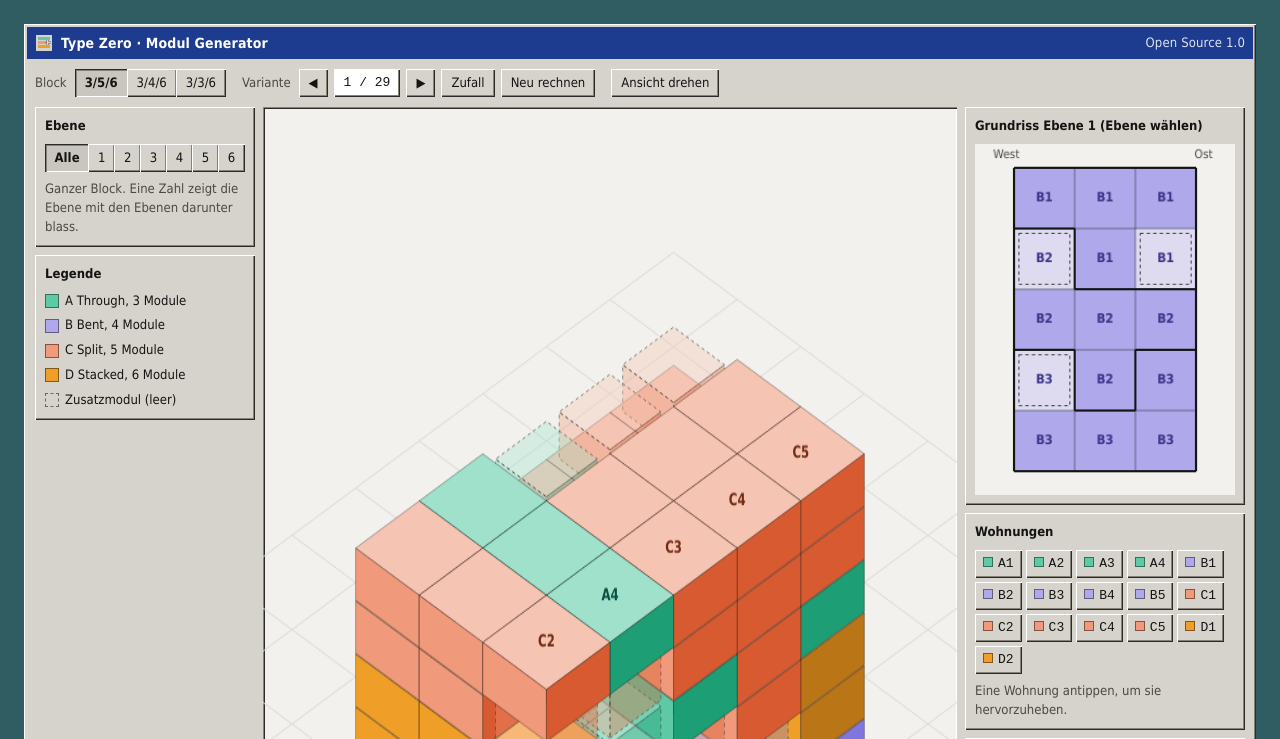
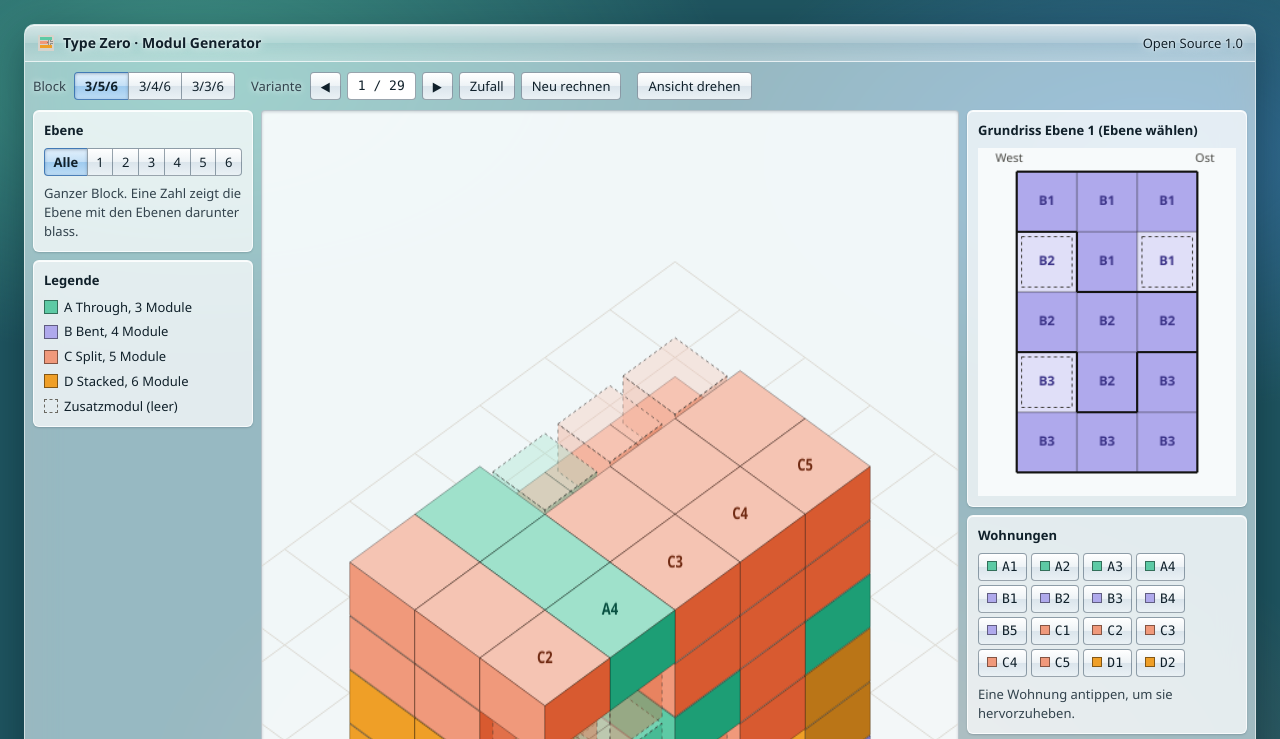
Before and after one commit to typezero-eth/typezero-eth.github.io, a plain HTML site: page index.html in a window 1280 px wide. Shown: the top 739 px of the page. Drawn offline with Linux system fonts and the light colour scheme.

Commit message:
Glas-Gestaltung: halbtransparentes Fenster, glänzende Knöpfe
Co-Authored-By: Claude Opus 5.5 <noreply@anthropic.com>

```diff
--- a/index.html
+++ b/index.html
@@ -7,44 +7,51 @@
 <meta name="description" content="Open Source Modul Generator für das Wohnsystem Type Zero: gültige Varianten für Blöcke 3/5/6, 3/4/6 und 3/3/6, Ebene für Ebene.">
 <style>
 /* ------------------------------------------------------------------
-   Gestaltung: Software der 90er. Ein graues Programmfenster mit
-   Titelleiste, Werkzeugleiste, Palette, eingelassener 3D-Ansicht
-   und Statuszeile. Farben der Wohnungstypen wie im Regelwerk (PDF).
+   Gestaltung: Programmfenster aus Glas, wie Software um 2007.
+   Halbtransparente Flächen mit Unschärfe, glänzende Knöpfe,
+   Farben der Wohnungstypen wie im Regelwerk (PDF).
    ------------------------------------------------------------------ */
 :root {
-  --schreibtisch: #2f5d62;   /* Hintergrund hinter dem Fenster */
-  --platin: #d6d3cc;         /* Fensterfläche */
-  --platin-hell: #e6e4df;
-  --licht: #ffffff;          /* Kante oben links */
-  --schatten: #858279;       /* Kante unten rechts */
-  --dunkel: #2b2a27;
-  --titel: #1d3b8f;          /* Titelleiste */
-  --tinte: #141413;
-  --grau-text: #4a4944;      /* 8.0:1 auf --platin */
-  --ansicht: #f2f1ed;        /* Grund der 3D-Ansicht */
-  --raster: #d9d7d0;
-  --fokus: #1d3b8f;
+  --tinte: #10202a;
+  --grau-text: #33434d;      /* auf hellem Glas über 7:1 */
+  --glas: rgba(236, 244, 248, 0.62);
+  --glas-feld: rgba(255, 255, 255, 0.72);
+  --glas-kante: rgba(255, 255, 255, 0.75);
+  --glas-linie: rgba(30, 60, 80, 0.28);
+  --ansicht: rgba(250, 252, 253, 0.92);
+  --fokus: #1a6fc4;
+  --wahl: #cfe6fb;
   --A: #5DCAA5; --B: #AFA9EC; --C: #F0997B; --D: #EF9F27;
-  --schrift: Tahoma, Geneva, Verdana, "Segoe UI", system-ui, sans-serif;
-  --mono: "Courier New", ui-monospace, Menlo, monospace;
+  --schrift: "Segoe UI", Tahoma, Geneva, Verdana, system-ui, sans-serif;
+  --mono: Consolas, "Courier New", ui-monospace, Menlo, monospace;
 }
 * { box-sizing: border-box; }
 html { -webkit-text-size-adjust: 100%; }
 body {
   margin: 0;
   min-height: 100vh;
-  background: var(--schreibtisch);
   color: var(--tinte);
   font: 15px/1.45 var(--schrift);
+  /* Hintergrund, der durch das Glas scheint */
+  background-color: #1f5560;
+  background-image:
+    radial-gradient(60% 50% at 15% 10%, rgba(93, 202, 165, 0.55), transparent 70%),
+    radial-gradient(50% 45% at 90% 20%, rgba(70, 130, 200, 0.55), transparent 70%),
+    radial-gradient(70% 60% at 60% 100%, rgba(240, 153, 123, 0.35), transparent 70%);
+  background-attachment: fixed;
 }
 
-/* Erhabene und eingelassene Kanten: das Grundelement der 90er-Oberfläche */
+/* Glasflächen */
 .erhaben {
-  background: var(--platin);
-  box-shadow: inset 1px 1px 0 var(--licht), inset -1px -1px 0 var(--dunkel), inset -2px -2px 0 var(--schatten);
+  background: var(--glas-feld);
+  border: 1px solid var(--glas-kante);
+  border-radius: 6px;
+  box-shadow: inset 0 1px 0 rgba(255, 255, 255, 0.9), 0 1px 2px rgba(10, 30, 40, 0.18);
 }
 .eingelassen {
-  box-shadow: inset 1px 1px 0 var(--schatten), inset 2px 2px 0 var(--dunkel), inset -1px -1px 0 var(--licht);
+  border: 1px solid var(--glas-linie);
+  border-radius: 4px;
+  box-shadow: inset 0 1px 3px rgba(10, 30, 40, 0.18);
 }
 
 /* Fenster */
@@ -53,21 +60,27 @@ body {
   min-height: 100vh;
   display: flex;
   flex-direction: column;
-  padding: 3px;
+  background: var(--glas);
+  -webkit-backdrop-filter: blur(18px) saturate(1.4);
+  backdrop-filter: blur(18px) saturate(1.4);
+  border: 1px solid rgba(255, 255, 255, 0.55);
+  overflow: hidden;
 }
+.fenster.erhaben { border-radius: 0; background: var(--glas); }
 .titelleiste {
   display: flex;
   align-items: center;
   gap: 8px;
-  background: var(--titel);
-  color: #fff;
-  padding: 6px 8px;
-  font-weight: bold;
+  padding: 8px 12px;
+  font-weight: 600;
   font-size: 14px;
-  letter-spacing: 0.01em;
+  color: var(--tinte);
+  text-shadow: 0 0 8px rgba(255, 255, 255, 0.95), 0 0 2px rgba(255, 255, 255, 0.9);
+  background: linear-gradient(rgba(255, 255, 255, 0.55), rgba(255, 255, 255, 0.2) 50%, rgba(255, 255, 255, 0.06) 51%, rgba(255, 255, 255, 0.22));
+  border-bottom: 1px solid rgba(255, 255, 255, 0.5);
 }
 .titelleiste .zeichen { width: 18px; height: 18px; flex: none; }
-.titelleiste .version { font-weight: normal; opacity: 0.85; margin-left: auto; font-size: 13px; }
+.titelleiste .version { font-weight: normal; margin-left: auto; font-size: 13px; }
 
 /* Werkzeugleiste und Gruppen */
 .werkzeuge {
@@ -78,8 +91,9 @@ body {
   align-items: center;
 }
 .gruppe { display: flex; align-items: center; gap: 6px; flex-wrap: wrap; }
-.gruppe > .bez { font-size: 13px; color: var(--grau-text); margin-right: 2px; }
+.gruppe > .bez { font-size: 13px; color: var(--grau-text); margin-right: 2px; text-shadow: 0 0 6px rgba(255,255,255,0.9); }
 
+/* Glänzende Knöpfe: obere Hälfte hell, untere Hälfte satter */
 button, .knopf {
   font: inherit;
   font-size: 14px;
@@ -87,23 +101,31 @@ button, .knopf {
   min-height: 44px;
   min-width: 44px;
   padding: 0 12px;
-  border: 0;
-  border-radius: 0;
-  background: var(--platin);
-  box-shadow: inset 1px 1px 0 var(--licht), inset -1px -1px 0 var(--dunkel), inset -2px -2px 0 var(--schatten);
+  border: 1px solid rgba(30, 55, 75, 0.45);
+  border-radius: 4px;
+  background: linear-gradient(#ffffff, #eef3f6 48%, #dbe5ec 52%, #eaf1f5);
+  box-shadow: inset 0 1px 0 rgba(255, 255, 255, 0.95);
   cursor: pointer;
   touch-action: manipulation;
+  transition: background-color 150ms ease-out, box-shadow 150ms ease-out;
 }
-button:hover { background: var(--platin-hell); }
+button:hover {
+  background: linear-gradient(#f4fbff, #e2f2fc 48%, #c6e3f7 52%, #def0fb);
+  border-color: rgba(26, 111, 196, 0.6);
+}
 button:active, button[aria-pressed="true"] {
-  background: #c9c6bf;
-  box-shadow: inset 1px 1px 0 var(--dunkel), inset 2px 2px 0 var(--schatten), inset -1px -1px 0 var(--licht);
+  background: linear-gradient(#e3f1fc, #c4e0f7 48%, #9fcbef 52%, #bcdcf5);
+  border-color: rgba(26, 90, 160, 0.75);
+  box-shadow: inset 0 1px 3px rgba(10, 40, 80, 0.3);
 }
-button[aria-pressed="true"] { font-weight: bold; }
-button:disabled { color: #8a877f; cursor: default; }
-button:focus-visible, canvas:focus-visible { outline: 2px dotted var(--fokus); outline-offset: -6px; }
+button[aria-pressed="true"] { font-weight: 600; }
+button:disabled { color: #7d8a92; cursor: default; background: linear-gradient(#fafcfd, #edf1f3); border-color: rgba(30, 55, 75, 0.2); }
+button:focus-visible, canvas:focus-visible { outline: 2px solid var(--fokus); outline-offset: 1px; }
 
 .segmente { display: flex; }
+.segmente button { border-radius: 0; }
+.segmente button:first-child { border-radius: 4px 0 0 4px; }
+.segmente button:last-child { border-radius: 0 4px 4px 0; }
 .segmente button + button { margin-left: -1px; }
 
 /* Arbeitsfläche: Palette, Ansicht, Info */
@@ -176,7 +198,7 @@ details.regeln li + li { margin-top: 4px; }
 }
 .status > span { padding: 4px 8px; }
 .status .gut { font-weight: bold; }
-.status a { color: var(--titel); }
+.status a { color: #0f4f96; }
 
 .rechnet { animation: blinken 1s steps(2) infinite; }
 @keyframes blinken { 50% { opacity: 0.35; } }
@@ -184,6 +206,7 @@ details.regeln li + li { margin-top: 4px; }
 /* Laptop und grösser: Palette links, Ansicht Mitte, Info rechts */
 @media (min-width: 900px) {
   body { font-size: 13px; padding: 24px; }
+  .fenster.erhaben { border-radius: 10px; box-shadow: 0 12px 40px rgba(5, 25, 35, 0.45), inset 0 1px 0 rgba(255,255,255,0.7); }
   .fenster { max-width: 1320px; min-height: calc(100vh - 48px); }
   button, .knopf { min-height: 28px; min-width: 28px; font-size: 13px; padding: 0 10px; }
   .wohnungen button { min-width: 36px; }
@@ -487,7 +510,7 @@ function zeichneGrundriss() {
   plan.style.aspectRatio = w + ' / ' + h;
   pstift.setTransform(dpr, 0, 0, dpr, 0, 0);
   pstift.clearRect(0, 0, w, h);
-  pstift.fillStyle = '#f2f1ed'; pstift.fillRect(0, 0, w, h);
+  pstift.fillStyle = '#f7fafb'; pstift.fillRect(0, 0, w, h);
   planZellen = [];
   if (!v) return;
 
```
